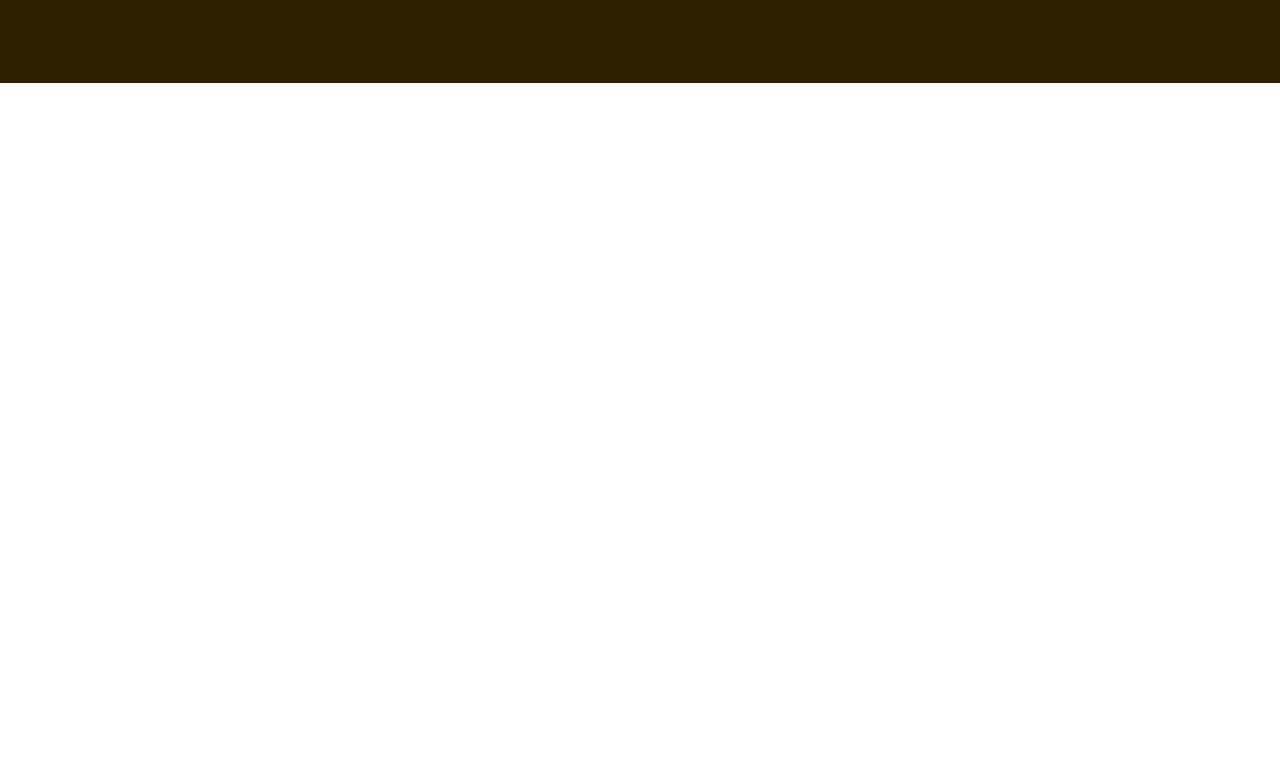
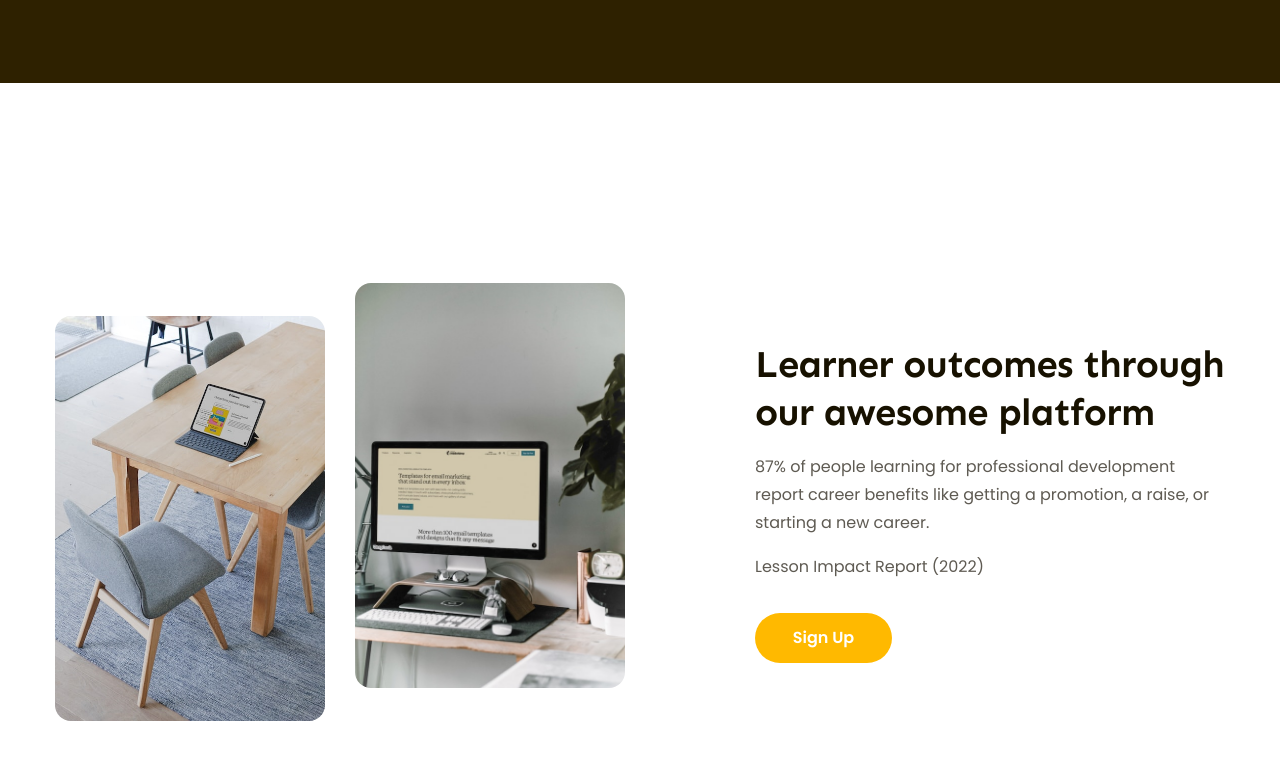
Before and after one commit to DinhManhAGF/Project-htmlcss-02, a plain HTML site: page index.html in a window 1280 px wide. Shown: the part 2195-2954 px from the top of the page. Drawn offline with Linux system fonts and the light colour scheme.

Commit message:
Do features

```diff
--- a/assets/css/styles.css
+++ b/assets/css/styles.css
@@ -475,3 +475,66 @@ a {
     font-weight: 400;
     line-height: 1.54;
 }
+
+/* ========== Testimonial ========== */
+.features {
+    margin-top: 200px;
+}
+
+.features .content {
+    display: flex;
+    justify-content: space-between;
+}
+
+.features .img-block {
+    display: flex;
+    width: 570px;
+    height: 438px;
+}
+
+.features .img-block .image {
+    width: 270px;
+    height: 405px;
+    object-fit: cover;
+    border-radius: 16px;
+}
+
+.features .img-bl {
+    margin-top: auto;
+    margin-right: auto;
+}
+
+.features .img-tr {
+    margin-bottom: auto;
+    margin-left: auto;
+}
+
+.features .info {
+    margin-top: 58px;
+    width: 470px;
+    height: 322px;
+}
+
+.features .sub-title {
+    color: #171100;
+    font-family: Sen;
+    font-size: 3.8rem;
+    font-weight: 700;
+    line-height: 1.26;
+    letter-spacing: -0.02em;
+}
+
+.features .desc {
+    margin-top: 16px;
+    color: #5f5b53;
+    font-size: 1.6rem;
+    font-weight: 400;
+    line-height: 1.75;
+}
+
+.features .btn {
+    margin-top: 32px;
+    width: 137px;
+    border-radius: 26px;
+    background: #ffb900;
+}
--- a/index.html
+++ b/index.html
@@ -320,6 +320,36 @@
                     </div>
                 </div>
             </div>
+
+            <!-- Features -->
+            <div class="features">
+                <div class="content">
+                    <div class="img-block">
+                        <img
+                            src="./assets/img/feature-1.jpg"
+                            alt="feature-1"
+                            class="image img-bl"
+                        />
+                        <img
+                            src="./assets/img/feature-2.jpg"
+                            alt="feature-2"
+                            class="image img-tr"
+                        />
+                    </div>
+                    <div class="info">
+                        <h2 class="sub-title">
+                            Learner outcomes through our awesome platform
+                        </h2>
+                        <p class="desc">
+                            87% of people learning for professional development
+                            report career benefits like getting a promotion, a
+                            raise, or starting a new career.
+                        </p>
+                        <p class="desc">Lesson Impact Report (2022)</p>
+                        <a href="" class="btn">Sign Up</a>
+                    </div>
+                </div>
+            </div>
         </main>
 
         <!-- Footer -->
```
Also changed, not shown: assets/img/feature-1.jpg (added), assets/img/feature-2.jpg (added).
